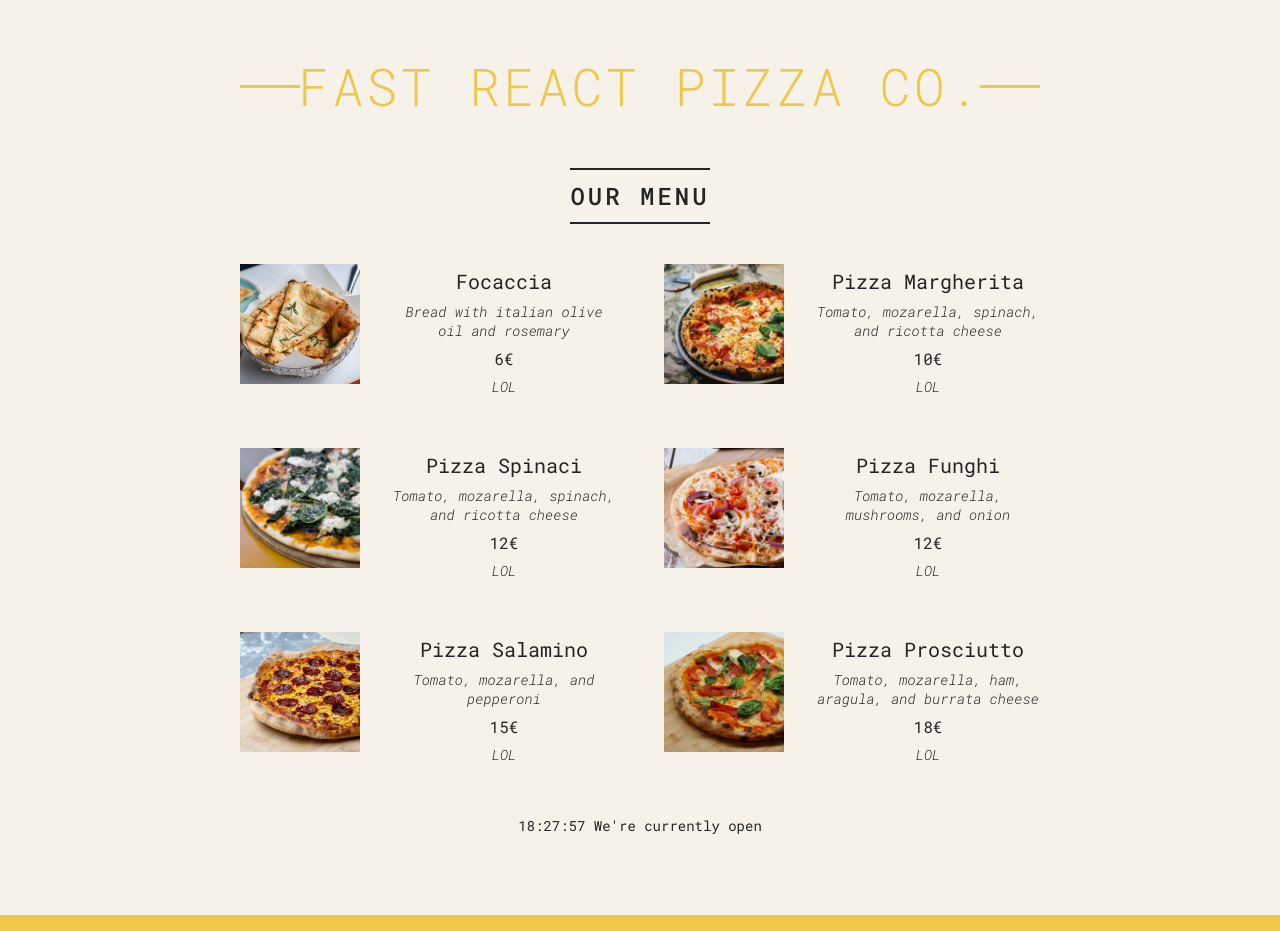
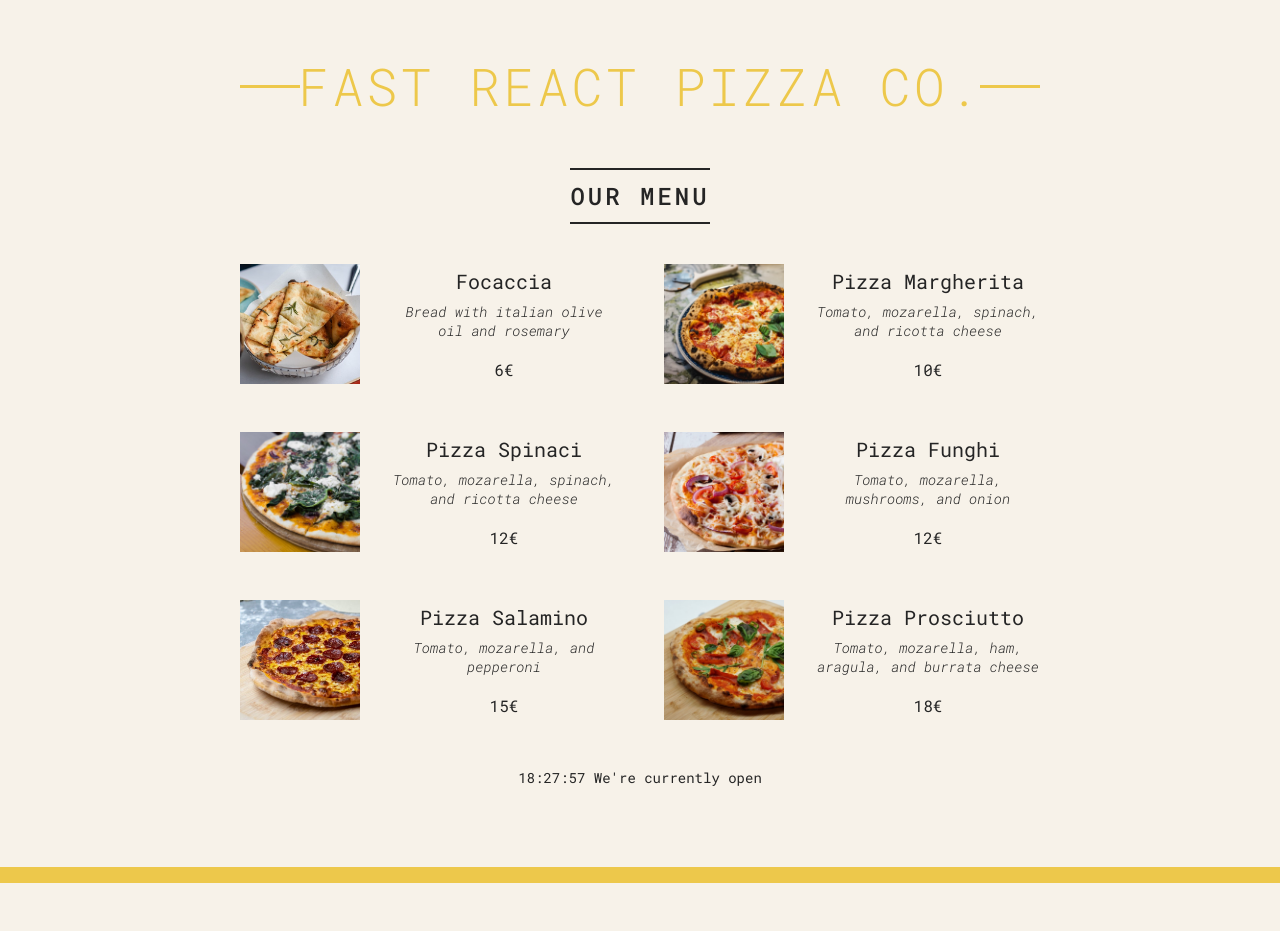
Before and after one commit to LucasMadranges/PizzaMenu, a React (Vite) app: page / in a window 1280 px wide. After the commit the page ends 883 px from the top, so only its background shows below. Built offline with nearby package versions, Linux system fonts and the light colour scheme.

Commit message:
Import index.css and modify the strcuture of pizza

```diff
--- a/src/Pizza.jsx
+++ b/src/Pizza.jsx
@@ -58,7 +58,6 @@ export default function Pizza() {
                                         <h3>{pizza.name}</h3>
                                         <p>{pizza.ingredients}</p>
                                         <span>{pizza.price}€</span>
-                                        <p>LOL</p>
                                     </div>
                                 </div>
                             </>
```
